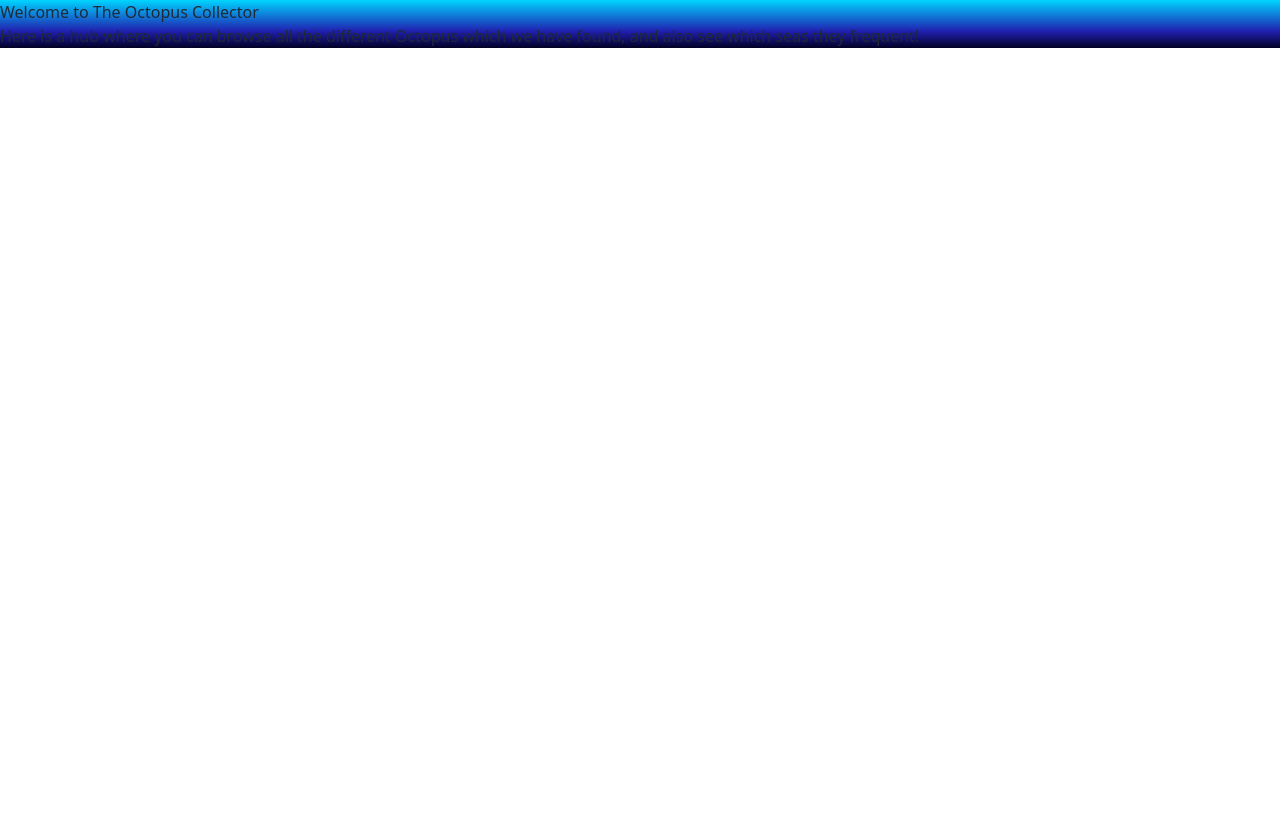
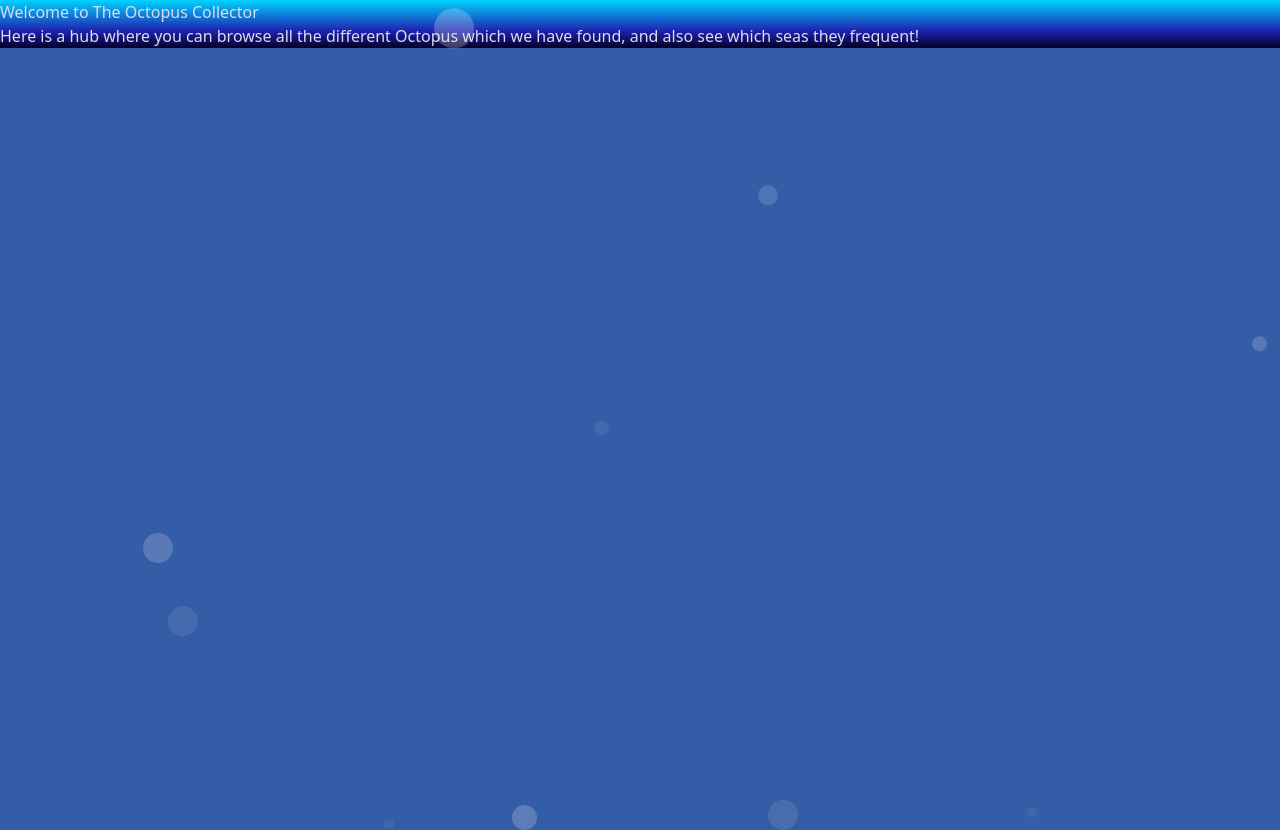
Before and after one commit to joefreeman8/octopus-collector-fe, a React (Vite) app: page / in a window 1280 px wide. Before the commit the page ends 800 px from the top, so only its background shows below. Built offline with nearby package versions, Linux system fonts and the light colour scheme; a web font is replaced by a local one.

Commit message:
played around with themes to get colours which I like for my app

```diff
--- a/src/App.css
+++ b/src/App.css
@@ -1,4 +1,138 @@
-body {
+.bg-custom-gradient {
   background: rgb(2, 0, 36);
   background: linear-gradient(0deg, rgba(2, 0, 36, 1) 0%, rgba(32, 32, 175, 1) 35%, rgba(0, 212, 255, 1) 100%);
 }
+
+.bubble {
+  width: 30px;
+  height: 30px;
+  border-radius: 100%;
+  position: absolute;
+  background-color: white;
+  bottom: -30px;
+  opacity: 0.2;
+  animation: bubble 15s ease-in-out infinite,
+    sideWays 4s ease-in-out infinite alternate;
+}
+
+@keyframes bubble {
+  0% {
+    transform: translateY(0%);
+    opacity: 0.06;
+  }
+
+  100% {
+    transform: translateY(-120vh);
+  }
+}
+
+@keyframes sideWays {
+  0% {
+    margin-left: 0px;
+  }
+
+  100% {
+    margin-left: 200px;
+  }
+}
+
+.bubble--1 {
+  left: 10%;
+  animation-delay: 0.5s;
+  animation-duration: 16s;
+  opacity: 0.2;
+}
+
+.bubble--2 {
+  width: 15px;
+  height: 15px;
+  left: 40%;
+  animation-delay: 1s;
+  animation-duration: 10s;
+  opacity: 0.1;
+}
+
+.bubble--3 {
+  width: 10px;
+  height: 10px;
+  left: 30%;
+  animation-delay: 5s;
+  animation-duration: 20s;
+  opacity: 0.3;
+}
+
+.bubble--4 {
+  width: 25px;
+  height: 25px;
+  left: 40%;
+  animation-delay: 8s;
+  animation-duration: 17s;
+  opacity: 0.2;
+}
+
+.bubble--5 {
+  width: 30px;
+  height: 30px;
+  left: 60%;
+  animation-delay: 10s;
+  animation-duration: 15s;
+  opacity: 0.1;
+}
+
+.bubble--6 {
+  width: 10px;
+  height: 10px;
+  left: 80%;
+  animation-delay: 3s;
+  animation-duration: 30s;
+  opacity: 0.4;
+}
+
+.bubble--7 {
+  width: 15px;
+  height: 15px;
+  left: 90%;
+  animation-delay: -7s;
+  animation-duration: 25s;
+  opacity: 0.3;
+}
+
+.bubble--9 {
+  width: 20px;
+  height: 20px;
+  left: 50%;
+  bottom: 30px;
+  animation-delay: -5s;
+  animation-duration: 19s;
+  opacity: 0.2;
+}
+
+.bubble--10 {
+  width: 40px;
+  height: 40px;
+  left: 30%;
+  bottom: 30px;
+  animation-delay: -21s;
+  animation-duration: 16s;
+  opacity: 0.3;
+}
+
+.bubble--11 {
+  width: 30px;
+  height: 30px;
+  left: 60%;
+  bottom: 30px;
+  animation-delay: -13.75s;
+  animation-duration: 20s;
+  opacity: 0.3;
+}
+
+.bubble--11 {
+  width: 25px;
+  height: 25px;
+  left: 90%;
+  bottom: 30px;
+  animation-delay: -10.5s;
+  animation-duration: 19s;
+  opacity: 0.3;
+}
--- a/src/App.jsx
+++ b/src/App.jsx
@@ -6,15 +6,37 @@ import OctopusIndex from './components/octopus/OctopusIndex'
 
 function App() {
 
+  const bubbles = [
+    'bubble--1',
+    'bubble--2',
+    'bubble--3',
+    'bubble--4',
+    'bubble--5',
+    'bubble--6',
+    'bubble--7',
+    'bubble--8',
+    'bubble--9',
+    'bubble--10',
+    'bubble--11',
+    'bubble--12'
+  ]
+
   return (
-    // <div data-theme="aqua" className='h-full'>
+    <div data-theme="aqua" className='bg-custom-gradient'>
+      {/* Generate Bubbles on background */}
+      {bubbles.map((bubbleClass, idx) => (
+        <div key={idx} className={`bubble ${bubbleClass}`}></div>
+      ))}
+
+
       <Router>
         <Routes>
           <Route path='/' element={<Home />} />
           <Route path='/octopus' element={<OctopusIndex />} />
         </Routes>
       </Router>
-    // </div >
+
+    </div>
   )
 }
 
--- a/src/components/octopus/OctopusIndex.jsx
+++ b/src/components/octopus/OctopusIndex.jsx
@@ -32,7 +32,7 @@ export default function OctopusIndex() {
           <div className="m-10 grid grid-cols-3 gap-4">
             {octopusData.map(octopus => (
               <Link key={octopus.id} to={`/octopus/${octopus.id}`}>
-                <div className="card bg-base-200 shadow-xl">
+                <div data-theme="nord" className="card bg-accent opacity-80 shadow-xl ">
                   <div className="card-body">
                     <h2 className="card-title flex justify-center">
                       {octopus.name}
--- a/tailwind.config.js
+++ b/tailwind.config.js
@@ -11,13 +11,18 @@ export default {
     extend: {
       fontFamily: {
         sans: ['Inter var', ...defaultTheme.fontFamily.sans],
-      }
+      },
     },
   },
   plugins: [
     daisyui,
   ],
   daisyui: {
-    themes: ["light", "dark", "cupcake", 'sunset', 'aqua'],
+    themes: [
+      "aqua",
+      "light",
+      "dark",
+      "nord"
+    ],
   },
 }
```
Lines whose indentation alone changed are shown as unchanged.
